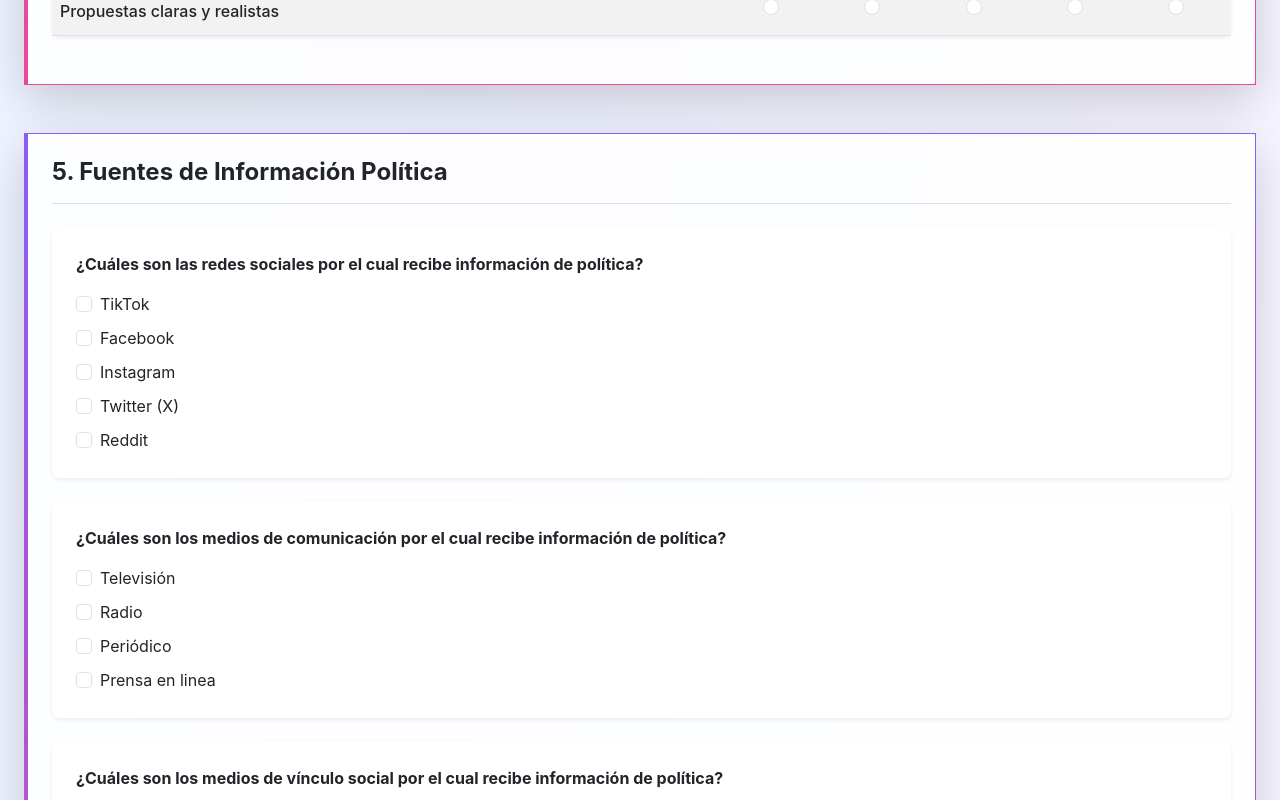
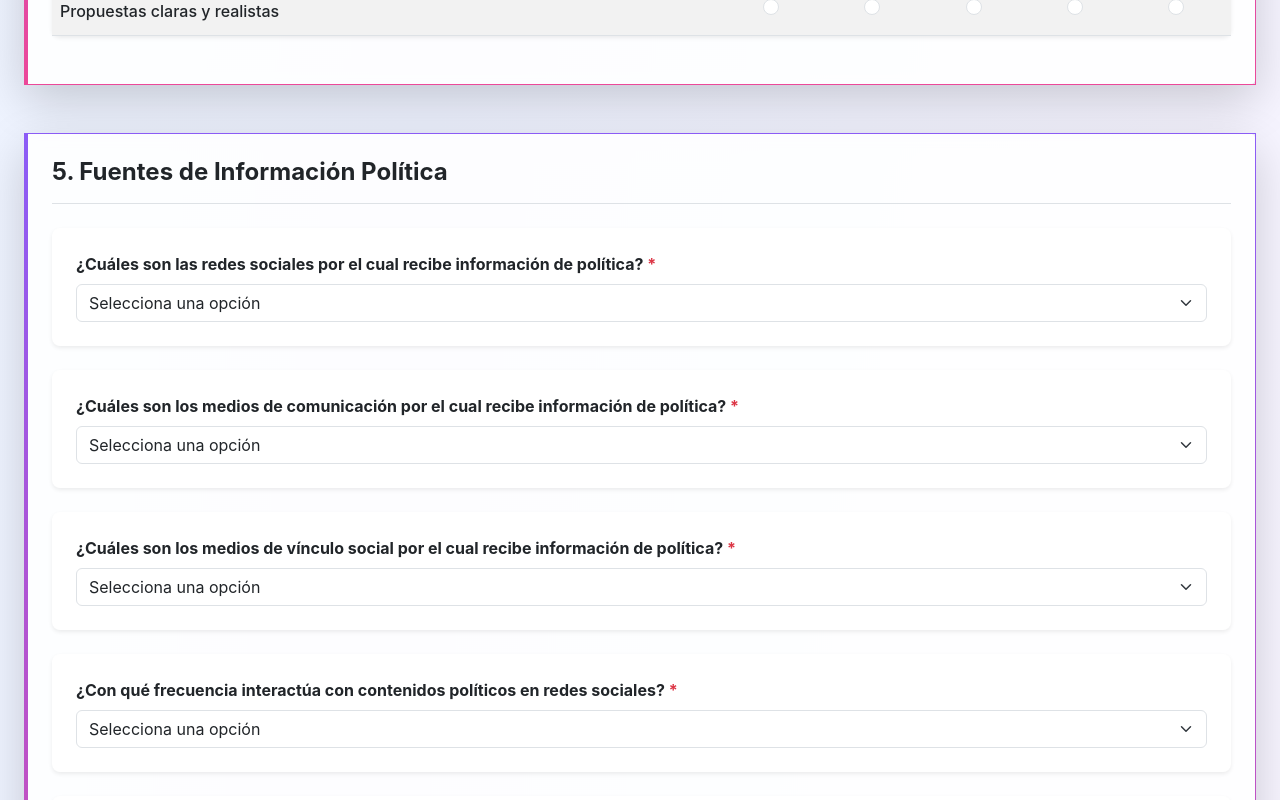
Before and after one commit to AaronParraMerino/mi-encuesta-tss, a React (Vite) app: page / in a window 1280 px wide. Shown: the part 4880-5680 px from the top of the page. Built offline with nearby package versions, Linux system fonts and the light colour scheme.

Commit message:
mismos cambios

```diff
--- a/src/components/SurveyForm.jsx
+++ b/src/components/SurveyForm.jsx
@@ -531,15 +531,15 @@ const SurveyForm = () => {
             5. Fuentes de Información Política
           </h2>
 
-          {renderCheckboxGroup('¿Cuáles son las redes sociales por el cual recibe información de política?', '¿Cuáles son las redes sociales por el cual recibe información de política?',
+          {renderSelect('¿Cuáles son las redes sociales por el cual recibe información de política?', '¿Cuáles son las redes sociales por el cual recibe información de política?',
             ['TikTok', 'Facebook', 'Instagram', 'Twitter (X)', 'Reddit']
           )}
 
-          {renderCheckboxGroup('¿Cuáles son los medios comunicación por el cual recibe información de política?', '¿Cuáles son los medios de comunicación por el cual recibe información de política?',
+          {renderSelect('¿Cuáles son los medios comunicación por el cual recibe información de política?', '¿Cuáles son los medios de comunicación por el cual recibe información de política?',
             ['Televisión', 'Radio', 'Periódico', 'Prensa en linea']
           )}
 
-          {renderCheckboxGroup('¿Cuáles son los medios de vinculo social por el cual recibe información de política?', '¿Cuáles son los medios de vínculo social por el cual recibe información de política?',
+          {renderSelect('¿Cuáles son los medios de vinculo social por el cual recibe información de política?', '¿Cuáles son los medios de vínculo social por el cual recibe información de política?',
             ['Familiares', 'Amigos', 'Conocidos en el trabajo']
           )}
 
```
